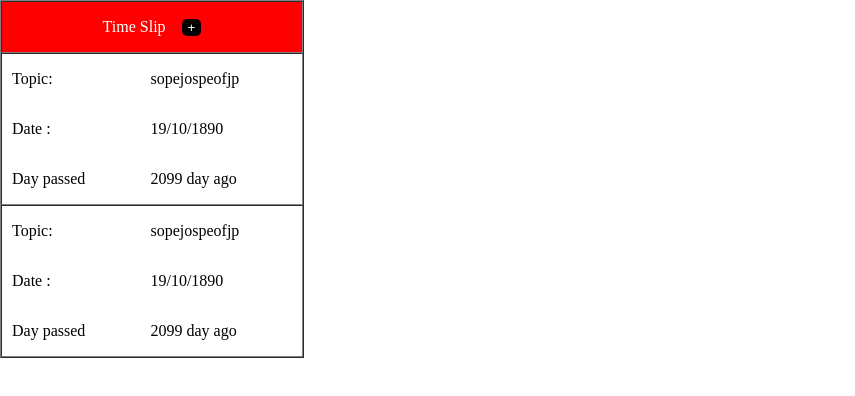
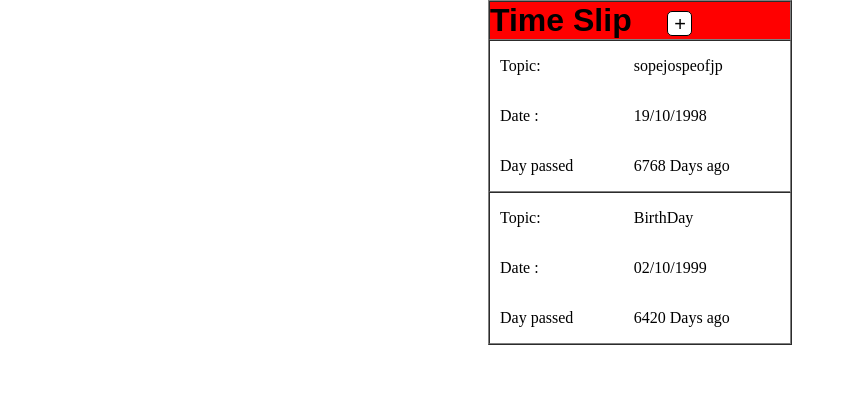
Before and after one commit to fahphlip/time-slip, a plain HTML site: page index.html in a window 1280 px wide. Shown: the whole page, without its empty margins (0-855 px from the left). Drawn offline with nearby package versions, Linux system fonts and the light colour scheme.

Commit message:
edit1
add more code

```diff
--- a/index.html
+++ b/index.html
@@ -1,5 +1,6 @@
 <!DOCTYPE html>
 <html>
+
 <head>
   <meta charset="utf-8">
   <meta name="viewport" content="width=device-width">
@@ -7,97 +8,164 @@
 </head>
 <style>
   .crop {
-   border:0px;
-     padding:10px;
+    border: 0px;
+    padding: 10px;
   }
+
   input {
-     background-color:black;
-     border:0px;
-     color:white;
+    background-color: black;
+    border: 0px;
+    color: white;
     border-radius: 5px;
   }
+
   .topic {
-    background-color:grey;
+    background-color: grey;
   }
+
   .height {
     height: 50px;
   }
+
   .grey {
-    background-color:grey;
+    background-color: grey;
   }
 
+  .head {
+    background-color: red;
+    margin: 0px;
+    font-family: Arial, Helvetica, sans-serif;
+  }
+
+  input[type=text] {
+    width: 200px;
+    height: 25px;
+    background-color: white;
+    color: black;
+    border: solid 1px black;
+  }
+
+  input[type=date] {
+    width: 200px;
+    height: 25px;
+    background-color: white;
+    color: black;
+    border: solid 1px black;
+  }
+
+  input[type=submit] {
+    width: 100px;
+    height: 25px;
+    background-color: white;
+    color: black;
+    border: solid 1px black;
+  }
+
+  input[type=button] {
+    width: 25px;
+    height: 25px;
+    background-color: white;
+    color: black;
+    border: solid 1px black;
+    font-size: 20px;
+    display: inline-block;
   }
 </style>
+<center>
+
   <body style="margin:0px;">
-    <table width="300" cellpadding="0" cellspacing="0" border="1">
-      <tr style="border-buttom-width:1px;">
-        <td colspan="2" class="height"
-          style=
-          "background-color:red;
-          color:White;"
-          border-buttom-width="1">
-            <center>
-              Time Slip &nbsp;&nbsp;&nbsp;<input type="button" value="+">
-            </center></td>
+    <div id="app">
+      <table cellpadding="0" cellspacing="0" border="1" v-if="mode == 'list'">
+        <tr>
+          <td>
+            <h1 class="head">Time Slip &nbsp;&nbsp;&nbsp;<input type="button" value="+"></h1>
+          </td>
         </tr>
-      <tr>
-        <td border-buttom-width="1">
+        <tr v-for="topicItem in topicList">
+          <td>
             <table cellpadding="0" cellspacing="0" border="0" width="300">
               <tr class="height">
-              <td  class="crop">
+                <td class="crop">
                   Topic:
                 </td>
-              <td  class="crop">
-              sopejospeofjp
-              </td>
-            </tr>
-            <tr  class="height">
-              <td  class="crop">
-              Date :
-              </td>
-                <td  class="crop">
-                19/10/1890
+                <td class="crop">
+                  {{topicItem.topic}}
                 </td>
               </tr>
               <tr class="height">
-                <td  class="crop">
+                <td class="crop">
+                  Date :
+                </td>
+                <td class="crop">
+                  {{topicItem.date}}
+                </td>
+              </tr>
+              <tr class="height">
+                <td class="crop">
                   Day passed
                 </td>
-      <td  class="crop">
-        2099 day ago
+                <td class="crop">
+                  {{daysSince(topicItem.date)}}
                 </td>
               </tr>
             </table>
-     </td></tr>
-     <tr>
-        <td border-buttom-width="1">
-          <table cellpadding="0" cellspacing="0" border="0" width="300">
-            <tr class="height">
-              <td  class="crop">
-              Topic:
-              </td>
-              <td  class="crop">
-              sopejospeofjp
-              </td>
-            </tr>
-            <tr  class="height">
-              <td  class="crop">
-              Date :
-              </td>
-                <td  class="crop">
-                19/10/1890
-                </td>
-              </tr>
-              <tr class="height">
-                <td  class="crop">
-                 Day passed
-                </td>
-      <td  class="crop">
-        2099 day ago
           </td>
         </tr>
       </table>
+      <table callpadding="0" callspacing="0" border="0" v-if="mode == 'add'">
+        <tr><td><h1 class="head">New Day</h1>
+        <br>
+        <div>
+          Topic : <input type="text" name="topic" placeholder=" Your Topic" v-model="newTopic">
+          <br><br> Date : <input type="date" name="date" v-model="newDate">
+          <br><br>
+          <input type="submit" value="Create" v-on:click="add">
+        </div>
+        <br>
         </td></tr>
       </table>
+    </div>
   </body>
+</center>
+
+<script src="https://unpkg.com/vue"></script>
+<script>
+  var thaiDateToISODate = (thaiDate) => {
+    var Day = thaiDate.split("/")[0]
+    var Month = thaiDate.split("/")[1]
+    var Year = thaiDate.split("/")[2]
+
+    var result = Year + "-" + Month + "-" + Day
+    return result // Y - m - d
+  }
+
+  var daysSince = (dateString) => {
+    var now = new Date()
+
+    var d = new Date(thaiDateToISODate(dateString));
+    return Math.floor((now - d) / 86400000) + " Days ago"
+  }
+  var app = new Vue({
+    el: '#app',
+    data: {
+      mode : "list",
+      topicList: [
+        { topic: "sopejospeofjp", date: "19/10/1998" },
+        { topic: "BirthDay", date: "02/10/1999" }
+      ],
+      newTopic: "", newDate: ""
+    },
+    methods: {
+      daysSince: daysSince,
+      add: () => {
+        console.log(app.newTopic, app.newDate)
+        var newEntry = { topic: app.newTopic, date: app.newDate }
+        app.topicList = [...app.topicList, newEntry]
+      }
+    }
+
+  })
+
+</script>
+
 </html>
```
Lines whose indentation alone changed are shown as unchanged.
